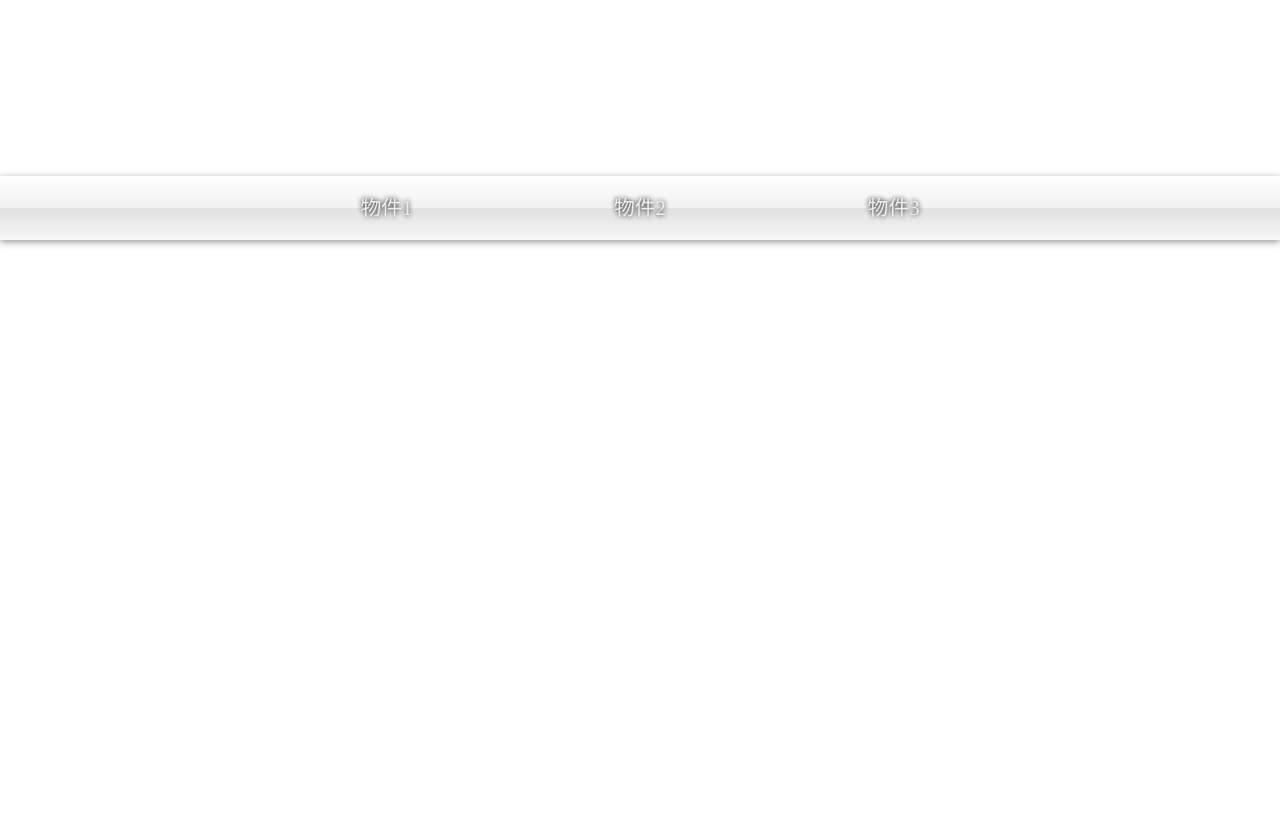
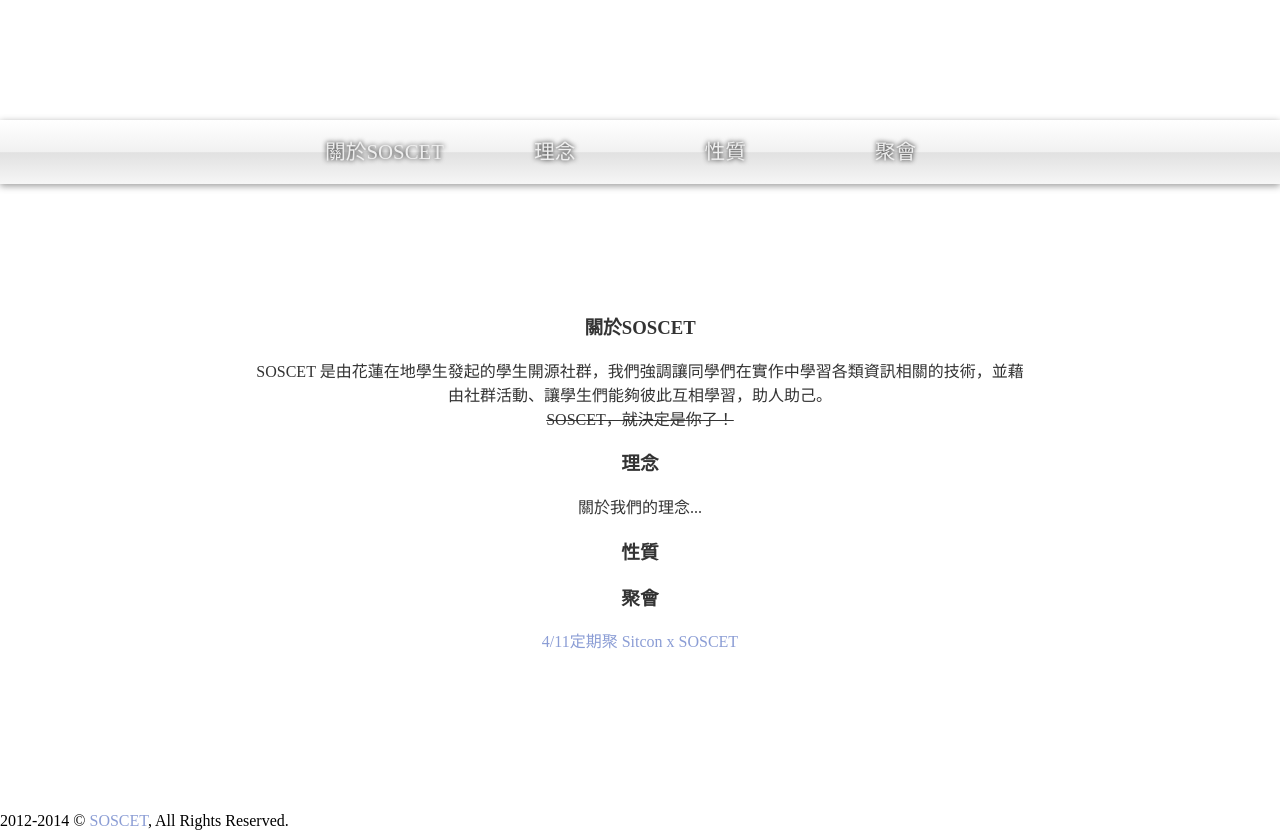
Before and after one commit to SOSCET/home, a plain HTML site: page index.html in a window 1280 px wide. Shown: the part 520-1350 px from the top of the page. Before the commit the page ends 800 px from the top, so only its background shows below. Drawn offline with Linux system fonts and the light colour scheme.

Commit message:
填了一些文字

```diff
--- a/index.html
+++ b/index.html
@@ -3,12 +3,24 @@
 <head>
     <title></title>
     <meta charset="utf-8">
+    <meta description="台灣東部開源社群 SOSCET ">
+    <meta keywords="opensource,學生,開源,東部,資訊,IT,Computer,年會,東部開源學生社群,SOSCET">
     <style type="text/css">
+    *::selection {
+        background-color: rgba(180, 200,240, 0.5);
+    }
     body,html {
         padding: 0px;
         margin: 0px;
         min-height: 16em;
-        font-family: "微軟正黑體";
+        font-family: "Microsoft Jhenghei";
+    }
+    a {
+        color: #8B9DD5;
+        text-decoration: none;
+    }
+    a:hover {
+        color: orange;
     }
     header {
         background: rgb(69,72,77);
@@ -17,7 +29,7 @@
         margin: 0px;
         padding: 0px;
     }
-    h1,h2,h3,h4,h5 {
+    .header {
         color: #fff;
         text-shadow: #000 0 0 0.3rem;
         text-align: center;
@@ -27,25 +39,21 @@
         margin: 0px;
         position: relative;
     }
-    h1 {
-        font-size: 5em;
-    }
-    h3 {
-        font-size: 2em;
-    }
     .mainHead {
         padding: 35vh 0px 0px 0px;
+        font-size: 5em;
     }
     .subHead {
         padding: 0.3em 0px;
+        font-size: 2em;
     }
     .nav {
         width: 100%;
-        position: absolute;
-        bottom: 5vh;
+
         text-align: center;
         padding: 0px;
         margin: 0px;
+        margin-bottom: 5px;
         background: linear-gradient(to bottom, rgba(255,255,255,1) 0%,rgba(241,241,241,1) 50%,rgba(225,225,225,1) 51%,rgba(246,246,246,1) 100%);
         box-shadow: #999 0 2px 7px;
         transition: all 0.3s ease 0.2s;
@@ -56,7 +64,7 @@
     .navitem {
         display: inline-block;
         height: 4rem;
-        width: 12em;
+        width: 8em;
         line-height: 4rem;
         color: #eee;
         text-shadow: #000 0 0 0.3rem;
@@ -76,17 +84,67 @@
         border-bottom: solid 1px;
         border-image: linear-gradient(to right, rgba(102,102,102,0) 0%,rgba(102,102,102,0.4) 35%,rgba(102,102,102,1) 50%,rgba(102,102,102,0.4) 65%,rgba(102,102,102,0) 100%) 1 stretch; /* W3C */
     }
+    .container {
+        width: 60%;
+        margin: auto;
+    }
+    .wrapper {
+        margin-top: 8em;
+        min-height: 500px;
+    }
+    #about,
+    #property,
+    #idea,
+    #gathering {
+        color: #333;
+        text-align: center;
+    }
+    #about h1 {
+
+    }
+
     </style>
 </head>
 <body>
     <header>
-        <h1 class="mainHead linerborder">SOSCET</h1>
-        <h3 class="subHead">東部開源人學生社群</h3>
+        <h1 class="header mainHead linerborder">SOSCET</h1>
+        <h3 class="header subHead">東部開源人學生社群</h3>
     </header>
     <div class="nav">
-        <a href="#" class="navitem">物件1</a>
-        <a href="#" class="navitem">物件2</a>
-        <a href="#" class="navitem">物件3</a>
+        <a href="#about" class="navitem">關於SOSCET</a>
+        <a href="#" class="navitem">理念</a>
+        <a href="#" class="navitem">性質</a>
+        <a href="#" class="navitem">聚會</a>
     </div>
+    <article class="wrapper">
+        <section id="about" class="container">
+            <h1>關於SOSCET</h1>
+            <p>
+                SOSCET 是由花蓮在地學生發起的學生開源社群，我們強調讓同學們在實作中學習各類資訊相關的技術，並藉由社群活動、讓學生們能夠彼此互相學習，助人助己。<br>
+                <del>SOSCET，就決定是你了！</del>
+            </p>
+        </section>
+        <section id="idea" class="container">
+            <h1>理念</h1>
+            <p>
+                關於我們的理念...
+            </p>
+        </section>
+        <section id="property" class="container">
+            <h1>性質</h1>
+            <p>
+
+            </p>
+        </section>
+        <section id="gathering" class="container">
+            <h1>聚會</h1>
+            <p>
+                <p><a href="http://sitcon.kktix.cc/events/hualien-soscet-01">4/11定期聚 Sitcon x SOSCET</a></p>
+
+            </p>
+        </section>
+    </article>
+    <footer>2012-2014 &copy; <a href="https://soscet.github.io/">SOSCET</a>, All Rights Reserved.</footer>
+
 </body>
 </html>
```
